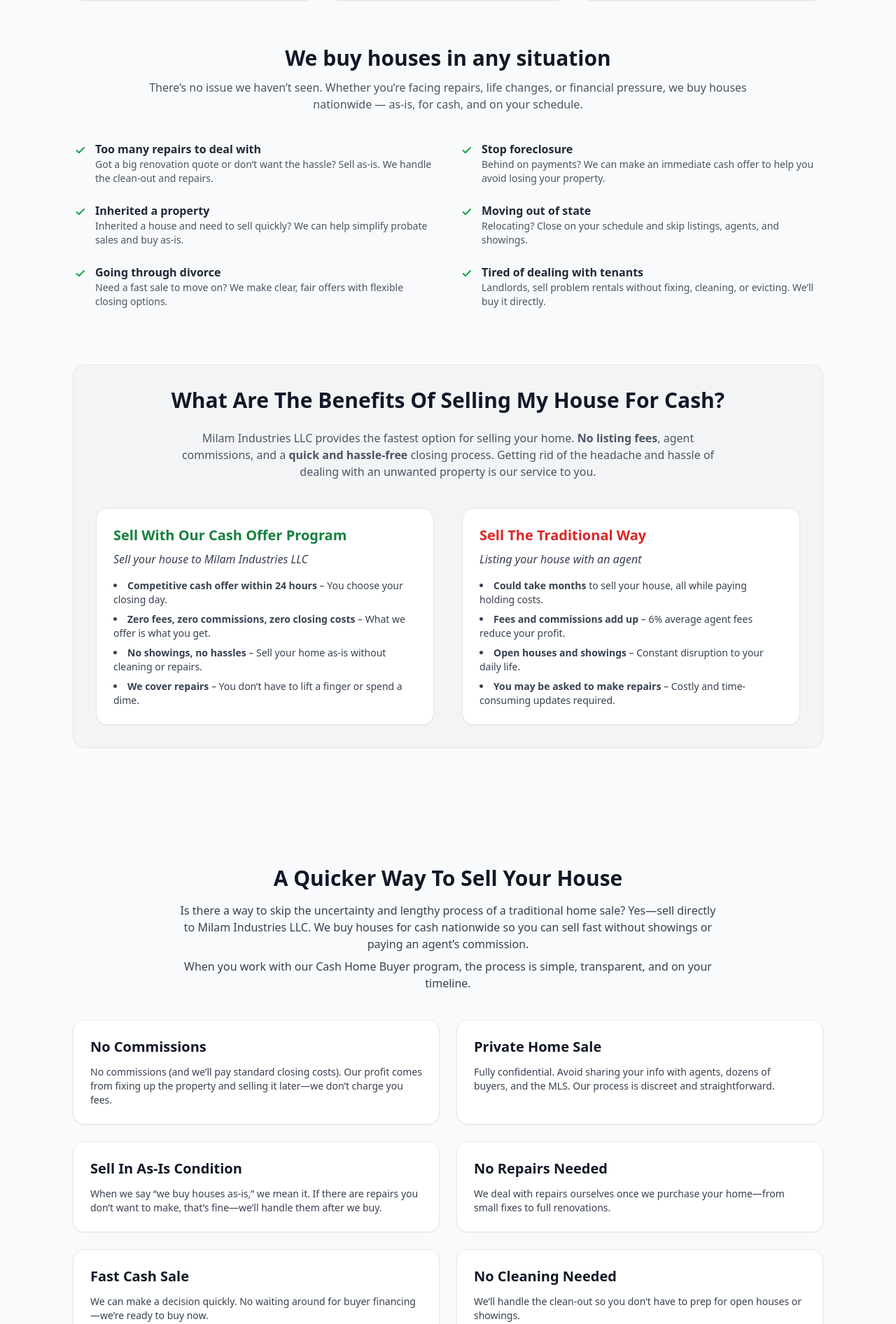
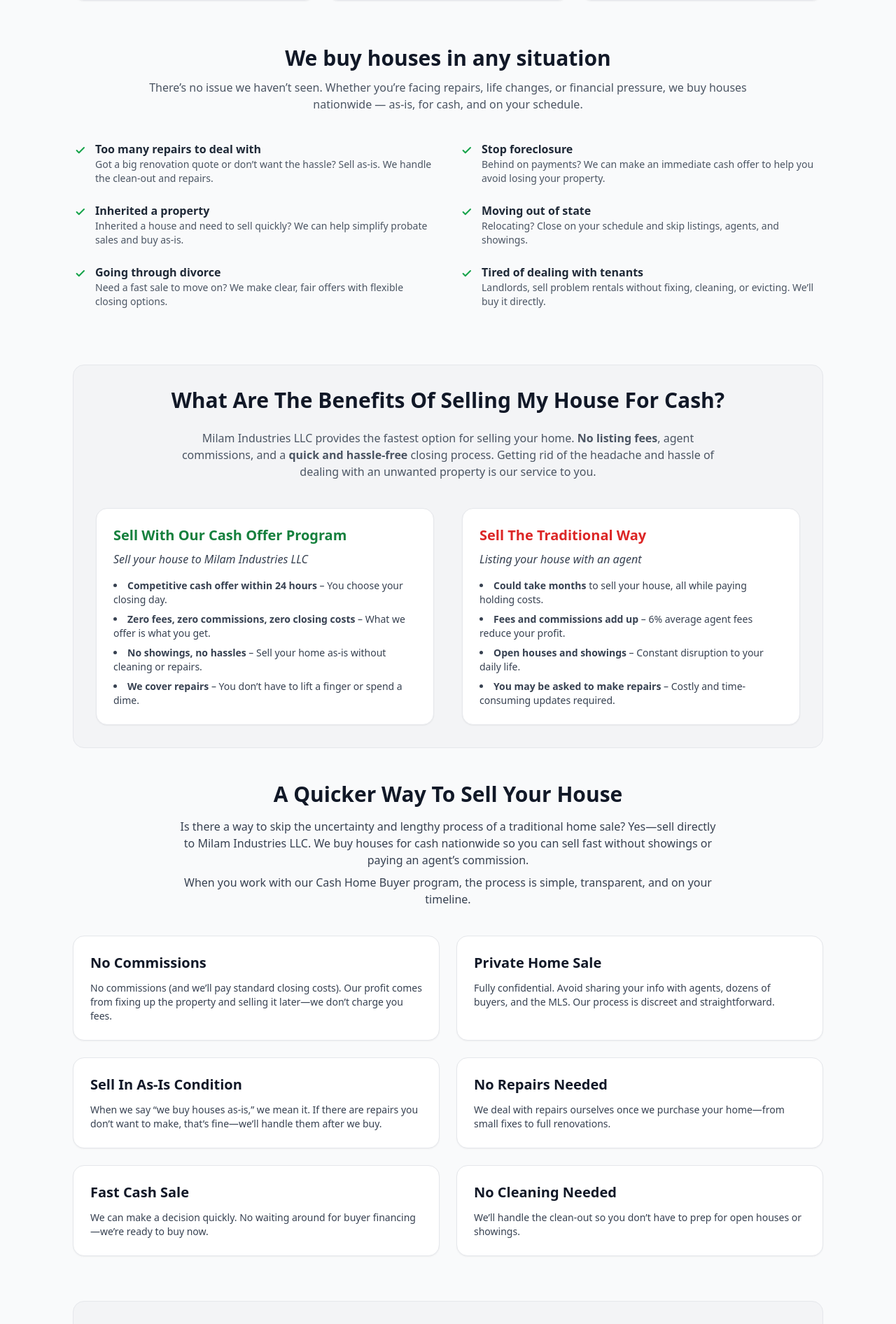
Before and after one commit to milamindustries/milamindustries-site, a Next.js app in the folder milamindustries-site/: page / in a window 1280 px wide. Shown: the part 908-2800 px from the top of the page at 70% size. Built offline with nearby package versions, Linux system fonts and the light colour scheme.

Commit message:
style(home): fix doubled spacing before “A Quicker Way To Sell” by removing mt and reducing previous pb

```diff
--- a/milamindustries-site/app/page.jsx
+++ b/milamindustries-site/app/page.jsx
@@ -102,7 +102,7 @@ export default function Page() {
       )}
 
       {/* SERVICES */}
-      <section id="services" className="max-w-6xl mx-auto px-4 py-16">
+      <section id="services" className="max-w-6xl mx-auto px-4 pt-16 pb-12">
         <h2 className="text-2xl md:text-3xl font-bold">What we offer</h2>
         <div className="mt-8 grid md:grid-cols-3 gap-4">
           {data.services.map((s, i) => (
@@ -236,7 +236,7 @@ export default function Page() {
       </section>
 
 {/* --- A QUICKER WAY TO SELL --- */}
-<section className="max-w-6xl mx-auto px-4 mt-10 py-16">
+<section className="max-w-6xl mx-auto px-4 pt-0 pb-16">
   <h2 className="text-2xl md:text-3xl font-bold text-center">
     A Quicker Way To Sell Your House
   </h2>
```
